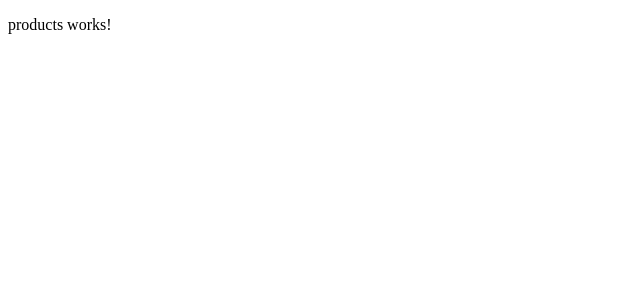
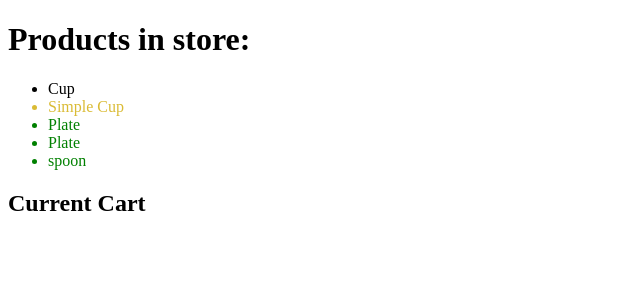
Before and after one commit to chanakamin/angularLesson, an Angular app: page / in a window 1280 px wide. Shown: the top 300 px of the page, without its empty margins (0-640 px from the left). Built offline with nearby package versions, Linux system fonts and the light colour scheme.

Commit message:
products cart management

```diff
--- a/src/app/app.component.html
+++ b/src/app/app.component.html
@@ -1 +1,2 @@
-<app-products></app-products>
+<app-products  (cartUpdated)="updateCart($event)"></app-products>
+<app-cart  [cart]="cart"  (subQuantity)="updateCartSubQuantity($event)"></app-cart>
--- a/src/app/app.component.ts
+++ b/src/app/app.component.ts
@@ -1,4 +1,5 @@
 import { Component } from '@angular/core';
+import { Product } from './interfaces/product';
 
 @Component({
   selector: 'app-root',
@@ -6,5 +7,24 @@ import { Component } from '@angular/core';
   styleUrls: ['./app.component.css']
 })
 export class AppComponent {
-  title = 'angularLesson';
+  cart: Array<{ product: Product, quantity: number}> = [];
+
+  updateCart(product: Product) {
+    const existing = this.cart.find(c => c.product === product);
+    if (existing) {
+      existing.quantity++;
+    } else {
+      this.cart.push({ product, quantity: 1 });
+    }
+    product.quantity--;
+  }
+
+  updateCartSubQuantity(c: { product: Product, quantity: number}) {
+    c.quantity--;
+    c.product.quantity++;
+    if (!c.quantity) {
+      const index = this.cart.indexOf(c);
+      this.cart.splice(index, 1);
+    }
+  }
 }
--- a/src/app/components/cart/cart.component.html
+++ b/src/app/components/cart/cart.component.html
@@ -1 +1,4 @@
-<p>cart works!</p>
+<h2>Current Cart</h2>
+<ul>
+    <li *ngFor="let c of cart"> {{ c.product.name }} | {{ c.quantity }} <button (click)="subQuantityOfProduct(c)">-</button></li>
+</ul>
--- a/src/app/components/cart/cart.component.ts
+++ b/src/app/components/cart/cart.component.ts
@@ -1,4 +1,5 @@
-import { Component, OnInit } from '@angular/core';
+import { Component, EventEmitter, Input, OnInit, Output } from '@angular/core';
+import { Product } from 'src/app/interfaces/product';
 
 @Component({
   selector: 'app-cart',
@@ -7,9 +8,16 @@ import { Component, OnInit } from '@angular/core';
 })
 export class CartComponent implements OnInit {
 
+  @Input() cart: Array<{ product: Product, quantity: number}> = [];
+  @Output() subQuantity: EventEmitter<{ product: Product, quantity: number}> = new EventEmitter();
+
   constructor() { }
 
   ngOnInit(): void {
   }
 
+  subQuantityOfProduct(c: { product: Product, quantity: number}) {
+    this.subQuantity.emit(c);
+  }
+
 }
--- a/src/app/components/product/product.component.html
+++ b/src/app/components/product/product.component.html
@@ -1 +1,6 @@
-<p>product works!</p>
+<div *ngIf="product">
+    <h3 [innerHTML]="product.name"></h3>
+    <h4 [innerHTML]="product.description"></h4>
+    <p [style.font-weight]="product.quantity < 10 ? 'bold' : 'regular'" > Price: {{ product.price }} | quantity: {{ product.quantity }}</p>
+    <button [disabled]="!product.quantity" (click)="addProductToCart()">Add to cart</button>
+</div>
--- a/src/app/components/product/product.component.ts
+++ b/src/app/components/product/product.component.ts
@@ -1,4 +1,5 @@
-import { Component, OnInit } from '@angular/core';
+import { Component, EventEmitter, Input, OnInit, Output } from '@angular/core';
+import { Product } from 'src/app/interfaces/product';
 
 @Component({
   selector: 'app-product',
@@ -7,9 +8,22 @@ import { Component, OnInit } from '@angular/core';
 })
 export class ProductComponent implements OnInit {
 
+  // כך מגדירים משתנה שאמור לקבל את ערכו מחוץ לקומפוננטה
+  @Input() product?: Product;
+
+  // כך מגדירים ארוע שיכול לקרות בתוך הקומפוננטה, והקמפוננטות החיצוניות אמורת להאזין לו.
+  // תמיד הארועים הם מסוג שנקרא eventEmitter
+  // הסוג שלו הוא הנתונים שאותם נשלח
+  @Output() productAddedToCart: EventEmitter<Product> = new EventEmitter<Product>();
+
   constructor() { }
 
   ngOnInit(): void {
   }
 
+  addProductToCart(): void {
+    // זו הצורה שבה מיידעים את העולם החיצון שעכשיו קרה משהו
+    this.productAddedToCart.emit(this.product);
+  }
+
 }
--- a/src/app/components/products/products.component.css
+++ b/src/app/components/products/products.component.css
@@ -0,0 +1,11 @@
+li {
+    cursor: pointer;
+}
+
+.high-quantity {
+    color: green;
+}
+
+.low-quantity {
+    color: rgb(218, 187, 53);
+}
--- a/src/app/components/products/products.component.html
+++ b/src/app/components/products/products.component.html
@@ -1 +1,13 @@
-<p>products works!</p>
+<h1>Products in store: </h1>
+<ul>
+    <!-- כל מאפיין שעטוף בסוגריים מורבעות, הערך שהוא מכיל הוא קוד ולא מחרוזת רגילה
+        property binding
+    -->
+    <li *ngFor="let product of products" (click)="selectProduct(product)" [id]="product.code"  [innerHTML]="product.name"
+     [class.low-quantity]="product.quantity < 10"  [class.high-quantity]="product.quantity > 30" > </li>
+</ul>
+
+<!-- (productAddedToCart) - רישום לארוע שיכול להתרחש בתוך הקומפננטה
+    $event - שם שמור שתמיד מכיל את המידע של הארוע שנשלח מתוך הקומפוננטה הפנימית
+-->
+<app-product *ngIf="selectedProduct" [product]="selectedProduct"  (productAddedToCart)="addProductToCart($event)"></app-product>
--- a/src/app/components/products/products.component.ts
+++ b/src/app/components/products/products.component.ts
@@ -1,4 +1,6 @@
-import { Component, OnInit } from '@angular/core';
+import { Component, EventEmitter, OnInit, Output } from '@angular/core';
+import { products } from 'src/app/data/products';
+import { Product } from 'src/app/interfaces/product';
 
 @Component({
   selector: 'app-products',
@@ -7,9 +9,24 @@ import { Component, OnInit } from '@angular/core';
 })
 export class ProductsComponent implements OnInit {
 
+  @Output() cartUpdated: EventEmitter<Product> = new EventEmitter<Product>();
+
+  products: Product[] = products;
+  selectedProduct?: Product;
+
+  selectProduct(product: Product): void {
+    console.log('selectProduct', product);
+    this.selectedProduct = product;
+  }
+
   constructor() { }
 
   ngOnInit(): void {
   }
 
+  addProductToCart(product: Product): void {
+    console.log('addProductToCart', product);
+    this.cartUpdated.emit(product);
+  }
+
 }
--- /dev/null
+++ b/src/app/data/products.ts
@@ -0,0 +1,33 @@
+import { Product } from '../interfaces/product';
+
+export const products: Product[] = [{
+    code: 1,
+    name: 'Cup',
+    description: 'glass nice cup',
+    price: 4,
+    quantity: 20,
+}, {
+    code: 2,
+    name: 'Simple Cup',
+    description: 'simple one',
+    price: 2.5,
+    quantity: 9,
+}, {
+    code: 3,
+    name: 'Plate',
+    description: 'white plate',
+    price: 5,
+    quantity: 45,
+}, {
+    code: 4,
+    name: 'Plate',
+    description: 'black plate',
+    price: 5,
+    quantity: 50,
+}, {
+    code: 5,
+    name: 'spoon',
+    description: 'regular spoon, silver',
+    price: 1.5,
+    quantity: 100,
+}]
--- /dev/null
+++ b/src/app/interfaces/product.ts
@@ -0,0 +1,7 @@
+export interface Product {
+    code: number;
+    name: string;
+    description: string;
+    price: number;
+    quantity: number;
+}
```
